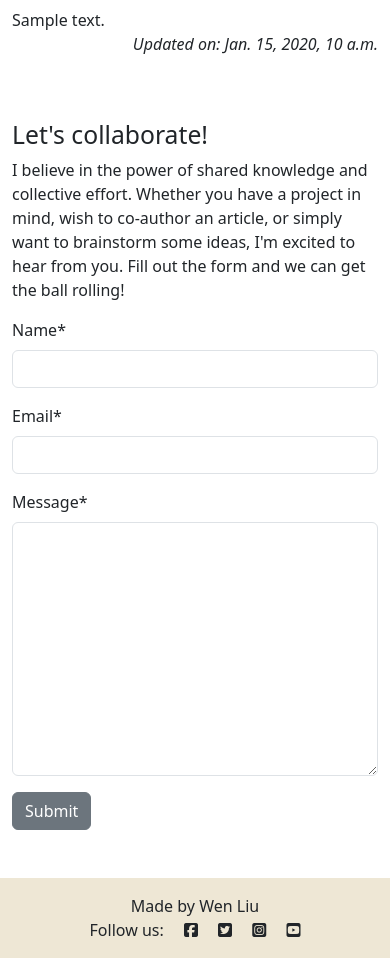
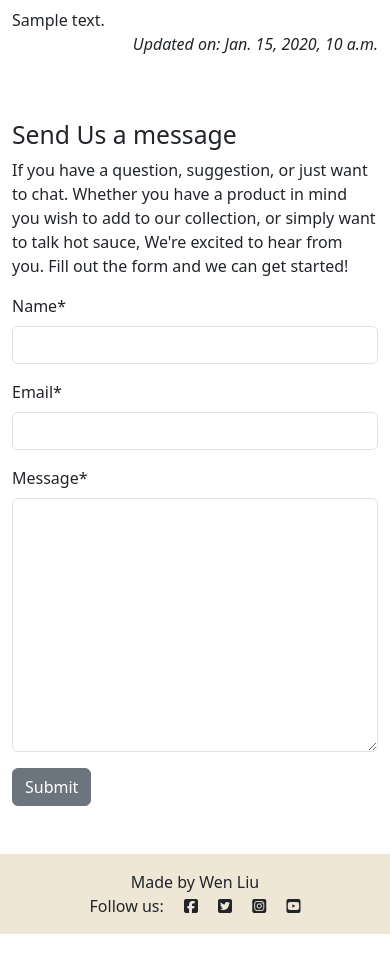
Before and after one commit to wen-l-liu/HotSpot, a Django app: page /about/ in a window 390 px wide. Shown: the part 246-1204 px from the top of the page. After the commit the page ends 1180 px from the top, so only its background shows below. Run offline with Django 4.2, Linux system fonts and the light colour scheme; tables that the repository leaves empty hold one stand-in row (values such as "Sample post"); some libraries are stand-ins or nearby versions.

Commit message:
Update about page layout and messaging; add new logo image

```diff
--- a/about/templates/about/about.html
+++ b/about/templates/about/about.html
@@ -3,16 +3,16 @@
 {% load crispy_forms_tags %}
 
 {% block content %}
-<div class="container mt-5">
+<div class="container-md mt-5">
     <div class="row">
-        <div class="col-12 col-md-4 text-center">
+        <div class="col-12 col-md-5 text-center">
             {% if "placeholder" in about.profile_image.url %}
             <img src="{% static 'images/nobody.jpg' %}" class="profile-image" alt="placeholder image">
             {% else %}
             <img src="{{ about.profile_image.url }}" class="profile-image" alt="{{ about.title }}">
             {% endif %}
         </div>
-        <div class="col-12 col-md-8">
+        <div class="col-12 col-md-7 align-self-center">
             <h2>{{ about.title }}</h2>
             {{ about.content | safe }}
         </div>
@@ -26,12 +26,12 @@
     </div>
     <div class="row justify-content-center">
         <div class="col-12 col-md-6 my-5">
-            <h2>Let's collaborate!</h2>
-            <p>I believe in the power of shared knowledge and collective effort.
-                Whether you have a project in mind, wish to co-author
-                an article, or simply want to brainstorm some ideas,
-                I'm excited to hear from you. Fill out the form
-                and we can get the ball rolling!</p>
+            <h2>Send Us a message</h2>
+            <p>If you have a question, suggestion, or just want to chat.
+                Whether you have a product in mind you wish to add to
+                our collection, or simply want to talk hot sauce,
+                We're excited to hear from you. Fill out the form
+                and we can get started!</p>
 
             <!-- add your form here. Your submit button should
             have the classes of btn, btn-secondary -->
```
Also changed, not shown: static/images/hotspot-hotsauce-logo-about.jpg (added).
